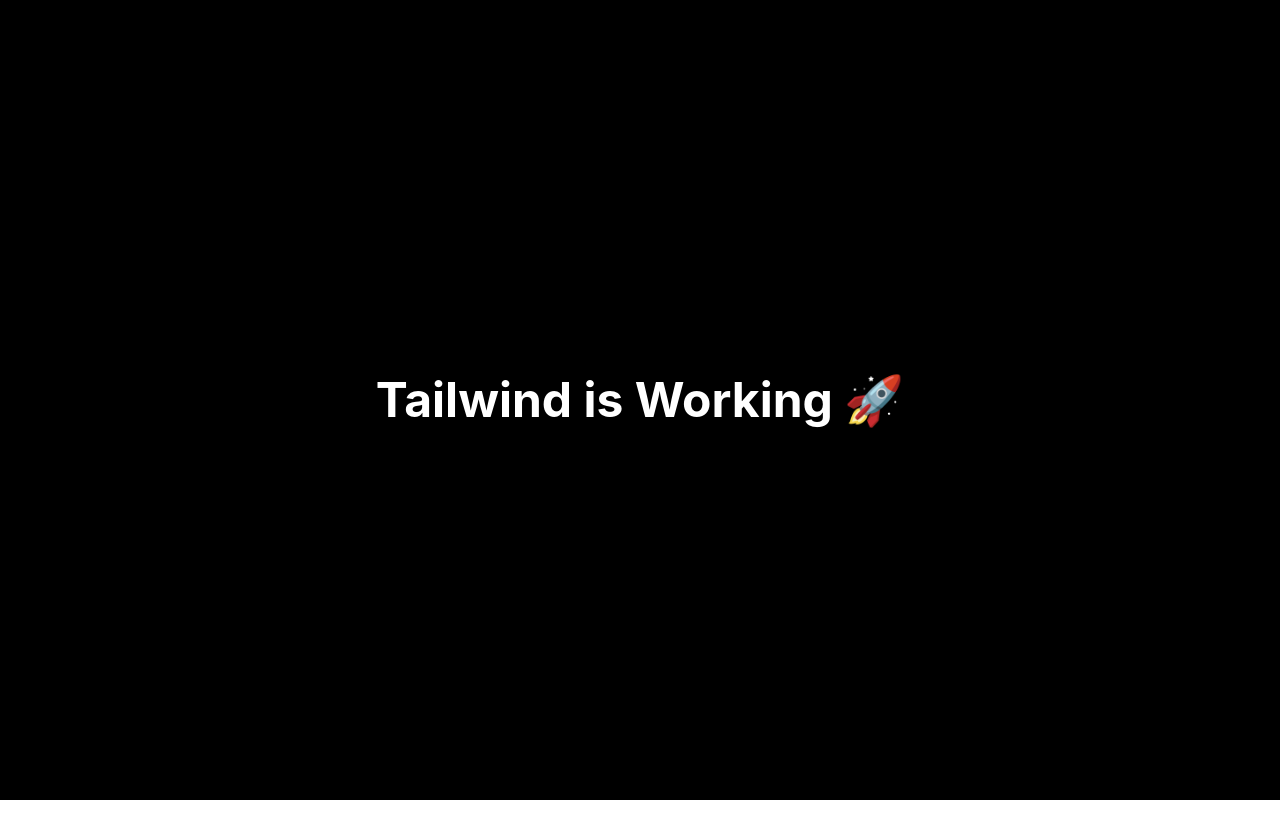
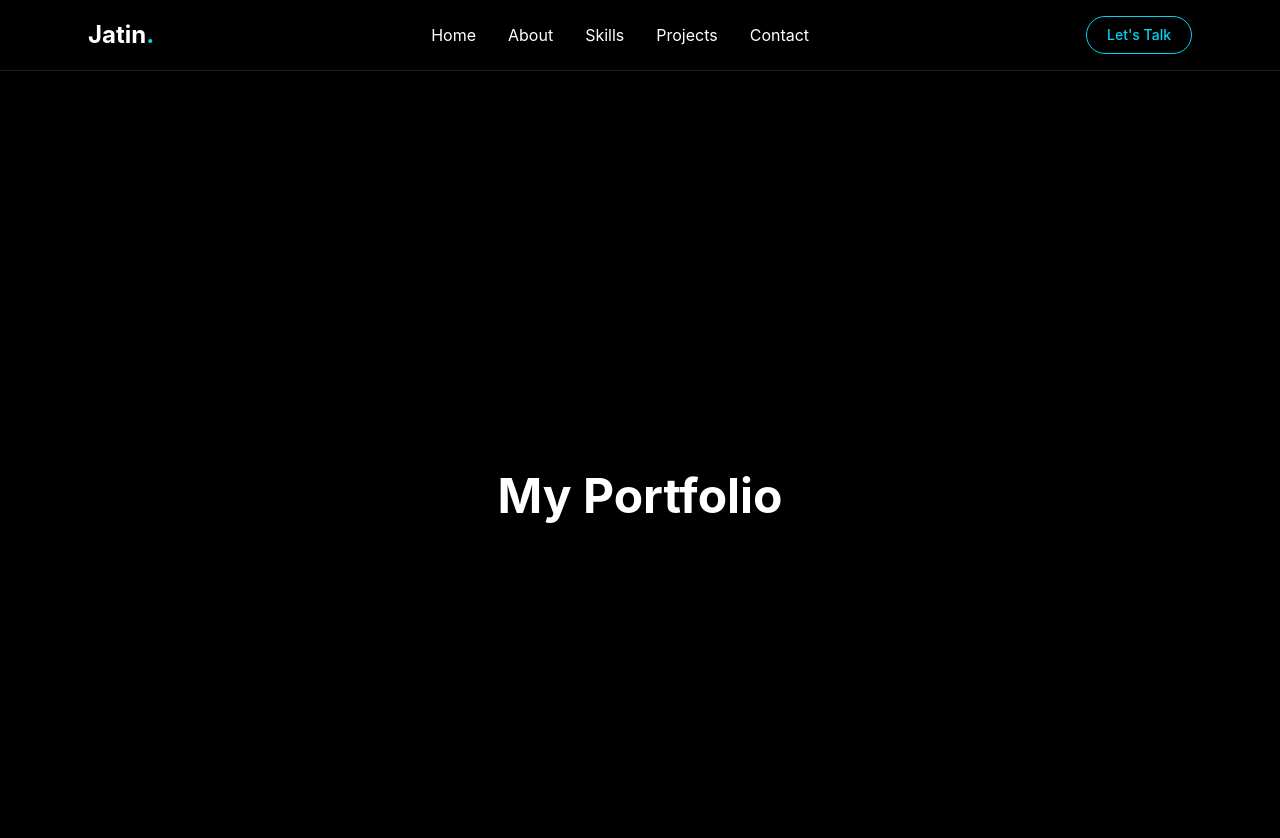
Before and after one commit to ja1234-beep/Portfolio, a React (Vite) app: page / in a window 1280 px wide. Shown: the top 838 px of the page. Before the commit the page ends 800 px from the top, so only its background shows below. Built offline with nearby package versions, Linux system fonts and the light colour scheme.

Commit message:
Added responsive navbar

```diff
--- a/src/App.jsx
+++ b/src/App.jsx
@@ -1,9 +1,24 @@
+import Navbar from "./components/Navbar"
+
 function App() {
   return (
-    <div className="min-h-screen bg-black flex items-center justify-center">
-      <h1 className="text-5xl font-bold text-white">
-        Tailwind is Working 🚀
-      </h1>
+    <div className="min-h-screen bg-black text-white">
+
+      <Navbar />
+
+      <main className="pt-24">
+
+        <section
+          id="home"
+          className="flex min-h-screen items-center justify-center"
+        >
+          <h1 className="text-5xl font-bold">
+            My Portfolio
+          </h1>
+        </section>
+
+      </main>
+
     </div>
   )
 }
--- /dev/null
+++ b/src/components/Navbar.jsx
@@ -0,0 +1,66 @@
+function Navbar() {
+  return (
+    <nav className="fixed top-0 left-0 right-0 z-50 border-b border-white/10 bg-black/80 backdrop-blur-md">
+
+      <div className="mx-auto flex max-w-6xl items-center justify-between px-6 py-4">
+
+        {/* Logo */}
+        <a href="#" className="text-2xl font-bold">
+          Jatin<span className="text-cyan-400">.</span>
+        </a>
+
+        {/* Navigation Links */}
+        <div className="hidden items-center gap-8 md:flex">
+
+          <a
+            href="#home"
+            className="transition hover:text-cyan-400"
+          >
+            Home
+          </a>
+
+          <a
+            href="#about"
+            className="transition hover:text-cyan-400"
+          >
+            About
+          </a>
+
+          <a
+            href="#skills"
+            className="transition hover:text-cyan-400"
+          >
+            Skills
+          </a>
+
+          <a
+            href="#projects"
+            className="transition hover:text-cyan-400"
+          >
+            Projects
+          </a>
+
+          <a
+            href="#contact"
+            className="transition hover:text-cyan-400"
+          >
+            Contact
+          </a>
+
+        </div>
+
+        {/* Let's Talk */}
+        <a
+          href="#contact"
+          className="rounded-full border border-cyan-400 px-5 py-2 text-sm font-medium text-cyan-400 transition hover:bg-cyan-400 hover:text-black"
+        >
+          Let's Talk
+        </a>
+
+      </div>
+
+    </nav>
+  )
+}
+
+export default Navbar
```
